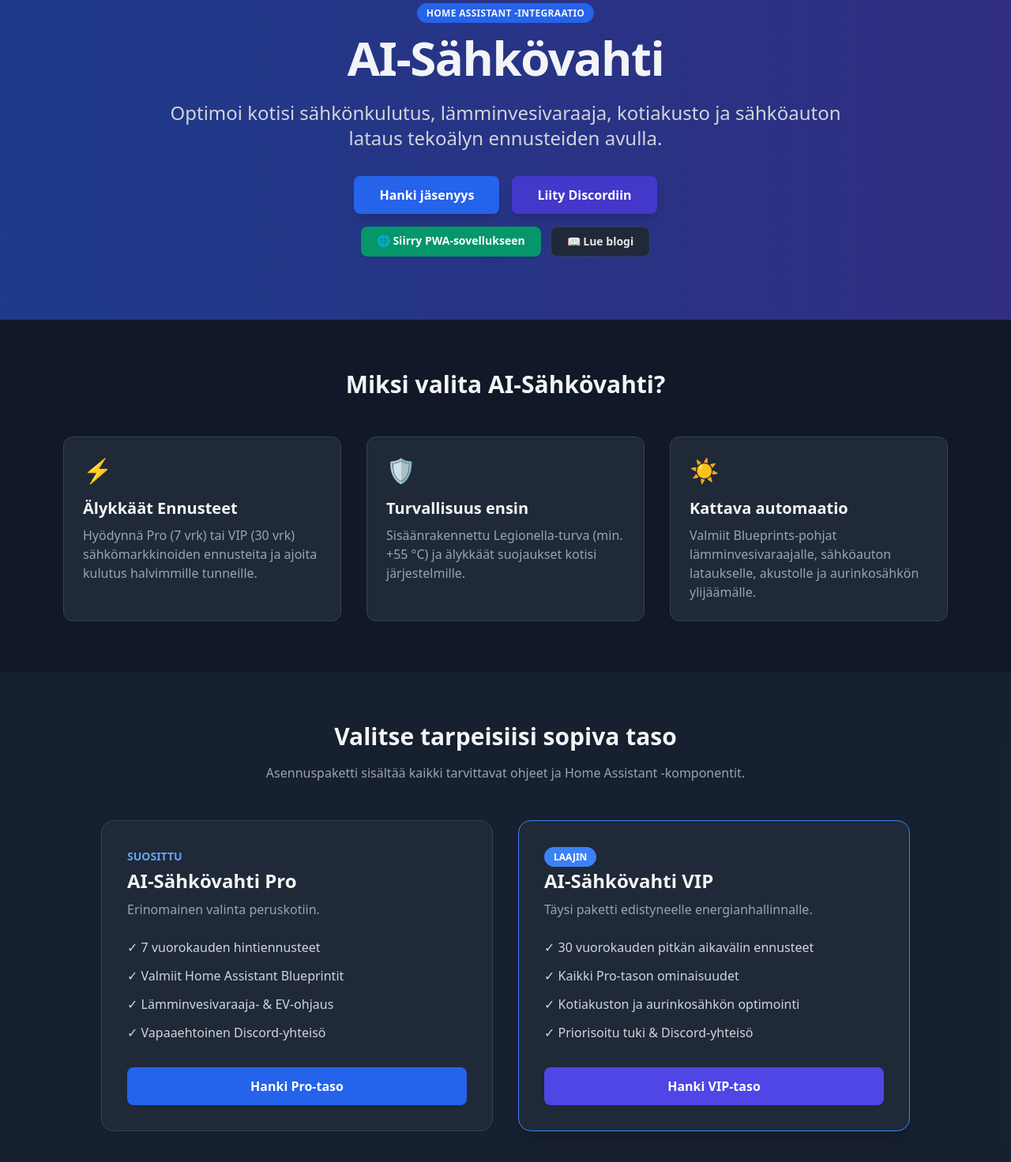
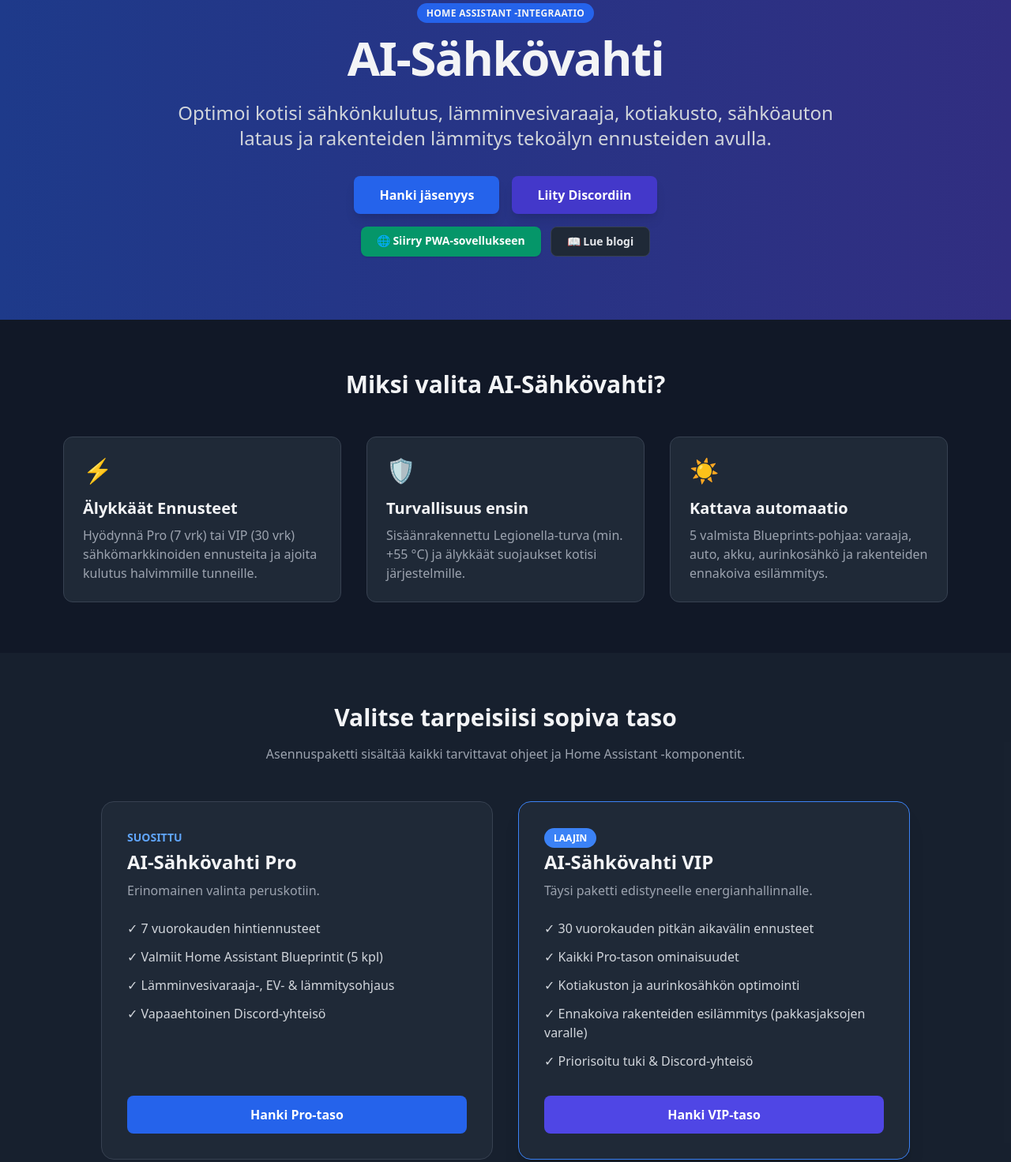
Before and after one commit to verkkohaukka-prog/aisahkovahti, a plain HTML site: page index.html in a window 1280 px wide. Shown: the part 77-1549 px from the top of the page at 79% size. Drawn offline with nearby package versions, Linux system fonts and the light colour scheme.

Commit message:
Update index.html

```diff
--- a/index.html
+++ b/index.html
@@ -13,7 +13,7 @@
         <div class="max-w-4xl mx-auto">
             <span class="bg-blue-600 text-xs font-semibold uppercase px-3 py-1 rounded-full tracking-wide">Home Assistant -integraatio</span>
             <h1 class="text-4xl md:text-6xl font-extrabold mt-4 mb-6 tracking-tight">AI-Sähkövahti</h1>
-            <p class="text-xl md:text-2xl text-gray-300 mb-8">Optimoi kotisi sähkönkulutus, lämminvesivaraaja, kotiakusto ja sähköauton lataus tekoälyn ennusteiden avulla.</p>
+            <p class="text-xl md:text-2xl text-gray-300 mb-8">Optimoi kotisi sähkönkulutus, lämminvesivaraaja, kotiakusto, sähköauton lataus ja rakenteiden lämmitys tekoälyn ennusteiden avulla.</p>
 
             <!-- Pääpainikkeet -->
             <div class="flex flex-wrap justify-center gap-4 mb-4">
@@ -46,7 +46,7 @@
             <div class="bg-gray-800 p-6 rounded-xl border border-gray-700">
                 <div class="text-blue-400 text-3xl mb-4">☀️</div>
                 <h3 class="text-xl font-semibold mb-2">Kattava automaatio</h3>
-                <p class="text-gray-400">Valmiit Blueprints-pohjat lämminvesivaraajalle, sähköauton lataukselle, akustolle ja aurinkosähkön ylijäämälle.</p>
+                <p class="text-gray-400">5 valmista Blueprints-pohjaa: varaaja, auto, akku, aurinkosähkö ja rakenteiden ennakoiva esilämmitys.</p>
             </div>
         </div>
     </section>
@@ -66,8 +66,8 @@
                         <p class="text-gray-400 mb-6">Erinomainen valinta peruskotiin.</p>
                         <ul class="space-y-3 mb-8 text-gray-300">
                             <li>✓ 7 vuorokauden hintiennusteet</li>
-                            <li>✓ Valmiit Home Assistant Blueprintit</li>
-                            <li>✓ Lämminvesivaraaja- & EV-ohjaus</li>
+                            <li>✓ Valmiit Home Assistant Blueprintit (5 kpl)</li>
+                            <li>✓ Lämminvesivaraaja-, EV- & lämmitysohjaus</li>
                             <li>✓ Vapaaehtoinen Discord-yhteisö</li>
                         </ul>
                     </div>
@@ -84,6 +84,7 @@
                             <li>✓ 30 vuorokauden pitkän aikavälin ennusteet</li>
                             <li>✓ Kaikki Pro-tason ominaisuudet</li>
                             <li>✓ Kotiakuston ja aurinkosähkön optimointi</li>
+                            <li>✓ Ennakoiva rakenteiden esilämmitys (pakkasjaksojen varalle)</li>
                             <li>✓ Priorisoitu tuki & Discord-yhteisö</li>
                         </ul>
                     </div>
```
